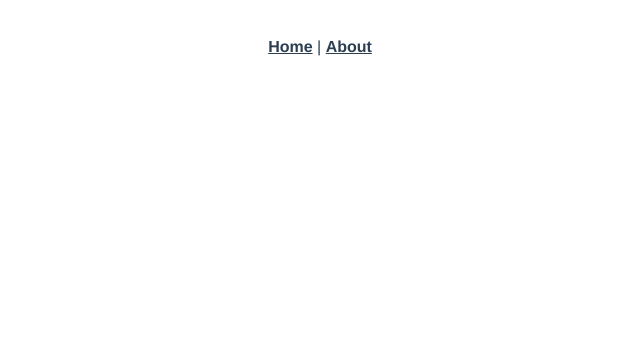
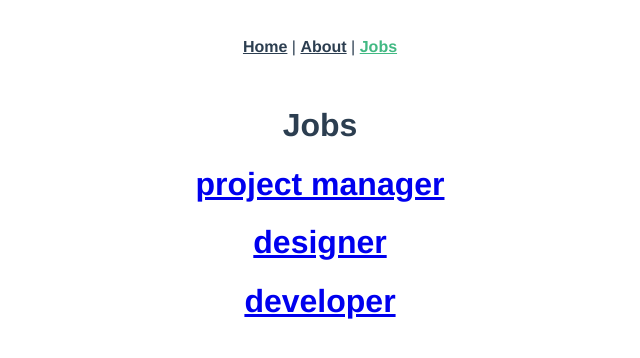
Before and after one commit to zarlinaingtun/VueJsFetchApi, a Vue app: page /jobs in a window 1280 px wide. Before the commit this address had no page. Shown: the top 358 px of the page, without its empty margins (320-960 px from the left). Built offline with nearby package versions, Linux system fonts and the light colour scheme.

Commit message:
create own route and dynamic route

```diff
--- a/src/App.vue
+++ b/src/App.vue
@@ -1,9 +1,17 @@
 <template>
   <div id="nav">
     <router-link to="/">Home</router-link> |
-    <router-link to="/about">About</router-link>
+    <router-link to="/about">About</router-link> |
+    <router-link :to="{name:'Jobs'}">Jobs</router-link>
+
+
+    <!-- Normal link -->
+    <!-- <a href="/about">About</a> -->
   </div>
+
+  <!-- Inject page -->
   <router-view/>
+
 </template>
 
 <style>
--- a/src/router/index.js
+++ b/src/router/index.js
@@ -1,5 +1,7 @@
 import { createRouter, createWebHistory } from 'vue-router'
 import Home from '../views/Home.vue'
+import Jobs from '../views/jobs/Jobs.vue'
+import JobDetails from '../views/jobs/JobDetails.vue'
 
 const routes = [
   {
@@ -14,6 +16,17 @@ const routes = [
     // this generates a separate chunk (about.[hash].js) for this route
     // which is lazy-loaded when the route is visited.
     component: () => import(/* webpackChunkName: "about" */ '../views/About.vue')
+  },
+  {
+    path:'/jobs',
+    name:'Jobs',
+    component:Jobs,
+  },
+  {
+    path:'/jobs/JobDetails/:id',
+    name:'JobDetails',
+    component:JobDetails,
+    props:true
   }
 ]
 
--- /dev/null
+++ b/src/views/jobs/JobDetails.vue
@@ -0,0 +1,21 @@
+<template>
+  <h1>Job Details{{$route.params.id}}</h1>
+  <h1>{{id}}</h1>
+  <h2>{{id}}</h2>
+</template>
+
+<script>
+export default {
+   data(){
+     return{
+      //  id:this.$route.params.id
+     }
+
+   },
+   props:['id']
+}
+</script>
+
+<style>
+
+</style>
--- /dev/null
+++ b/src/views/jobs/Jobs.vue
@@ -0,0 +1,29 @@
+<template>
+  <h1>Jobs</h1>
+  <div class="jobs" v-for="job in jobs" :key="job.id">
+      <router-link :to="{name:'JobDetails',params:{id:job.id}}">
+          <h1>{{job.title}}</h1>
+      </router-link>
+  </div>
+
+</template>
+
+<script>
+export default {
+    data(){
+        return{
+            jobs:[
+               {id:1,title:'project manager',details:'Creative Coder Project Manager'},
+               {id:2,title:'designer',details:'Creative Coder Designer'},
+               {id:3,title:'developer',details:'Creative Coder Developer'}
+            ]
+        }
+    }
+}
+</script>
+
+<style>
+    .jobs{
+        color:crimson;
+    }
+</style>
```
